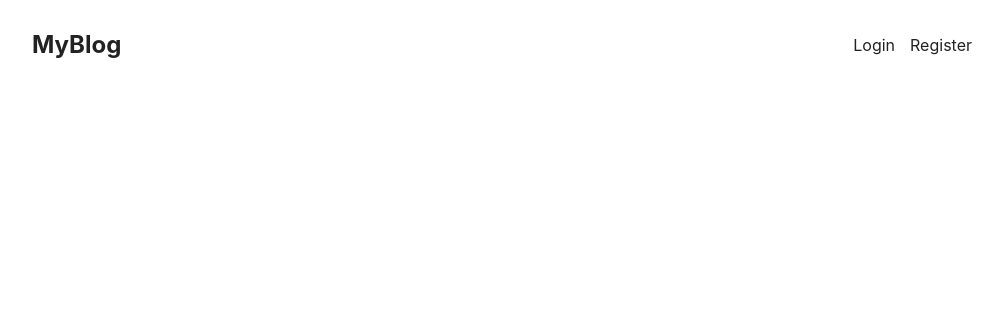
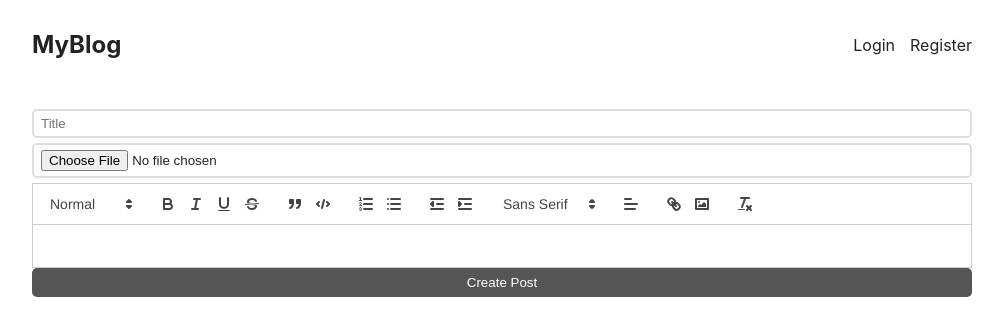
Before and after one commit to theo-thanhlam/blog, a React (Create React App) app: page /post/create in a window 1280 px wide. Shown: the top 336 px of the page, without its empty margins (138-1141 px from the left). Built offline with nearby package versions, Linux system fonts and the light colour scheme; no server answers.

Commit message:
Change to match API routes

```diff
--- a/src/App.js
+++ b/src/App.js
@@ -18,9 +18,9 @@ function App() {
           <Route index element={<IndexPage />} />
           <Route path={"/login"} element={<LoginPage />} />
           <Route path={"/register"} element={<RegisterPage />} />
-          <Route path={"/create-post"} element={<CreatePostPage />} />
+          <Route path={"/post/create"} element={<CreatePostPage />} />
           <Route path="/post/:id" element={<SinglePostPage />} />
-          <Route path="/edit/:id" element={<EditPost />} />
+          <Route path="/post/edit/:id" element={<EditPost />} />
           <Route path="*" element={<NotFoundPage />}></Route>
         </Route>
       </Routes>
--- a/src/components/headers.jsx
+++ b/src/components/headers.jsx
@@ -33,7 +33,7 @@ export default function Header(){
         <nav>
           {email && (
             <>
-              <Link to='/create-post' className=''>Create new post</Link>
+              <Link to='/post/create' className=''>Create new post</Link>
               <Link onClick={logout} className=''>Sign out</Link>
             </>
           )}
--- a/src/pages/createPostPage.js
+++ b/src/pages/createPostPage.js
@@ -16,7 +16,7 @@ const CreatePostPage = () => {
     data.set("title", title);
     data.set("content", content);
     data.set("file", files[0]);
-    const response = await fetch(`${process.env.REACT_APP_API}/create-post`, {
+    const response = await fetch(`${process.env.REACT_APP_API}/post/create`, {
       method: "POST",
       body: data,
       credentials: "include",
--- a/src/pages/editPostPage.js
+++ b/src/pages/editPostPage.js
@@ -12,7 +12,7 @@ const EditPost = () => {
   const [redirect, setRedirect] = useState(false);
 
   useEffect(() => {
-    fetch(`${process.env.REACT_APP.API}/post/${id}`).then((response) =>
+    fetch(`${process.env.REACT_APP_API}/post/${id}`).then((response) =>
       response.json().then((postInfo) => {
         setTitle(postInfo.title);
         setContent(postInfo.content);
--- a/src/pages/singlePostPage.js
+++ b/src/pages/singlePostPage.js
@@ -50,7 +50,7 @@ const SinglePostPage = () => {
               <div className="edit-post">
                 {userInfo && userInfo.id === postInfo.author._id && (
                   <div>
-                    <Link to={`/edit/${postInfo._id}`}>Edit Post</Link>
+                    <Link to={`/post/edit/${postInfo._id}`}>Edit Post</Link>
                   </div>
                 )}
               </div>
```
